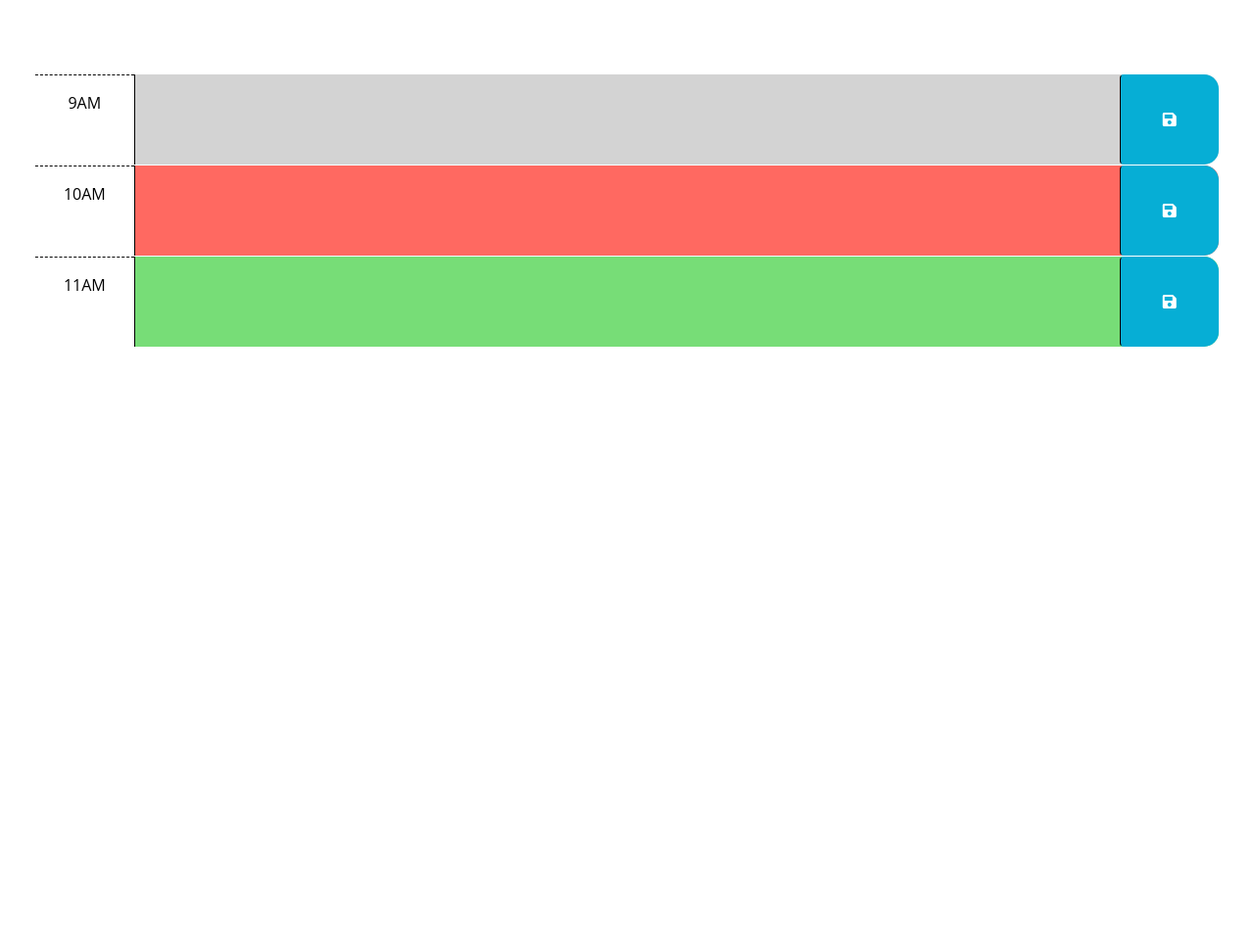
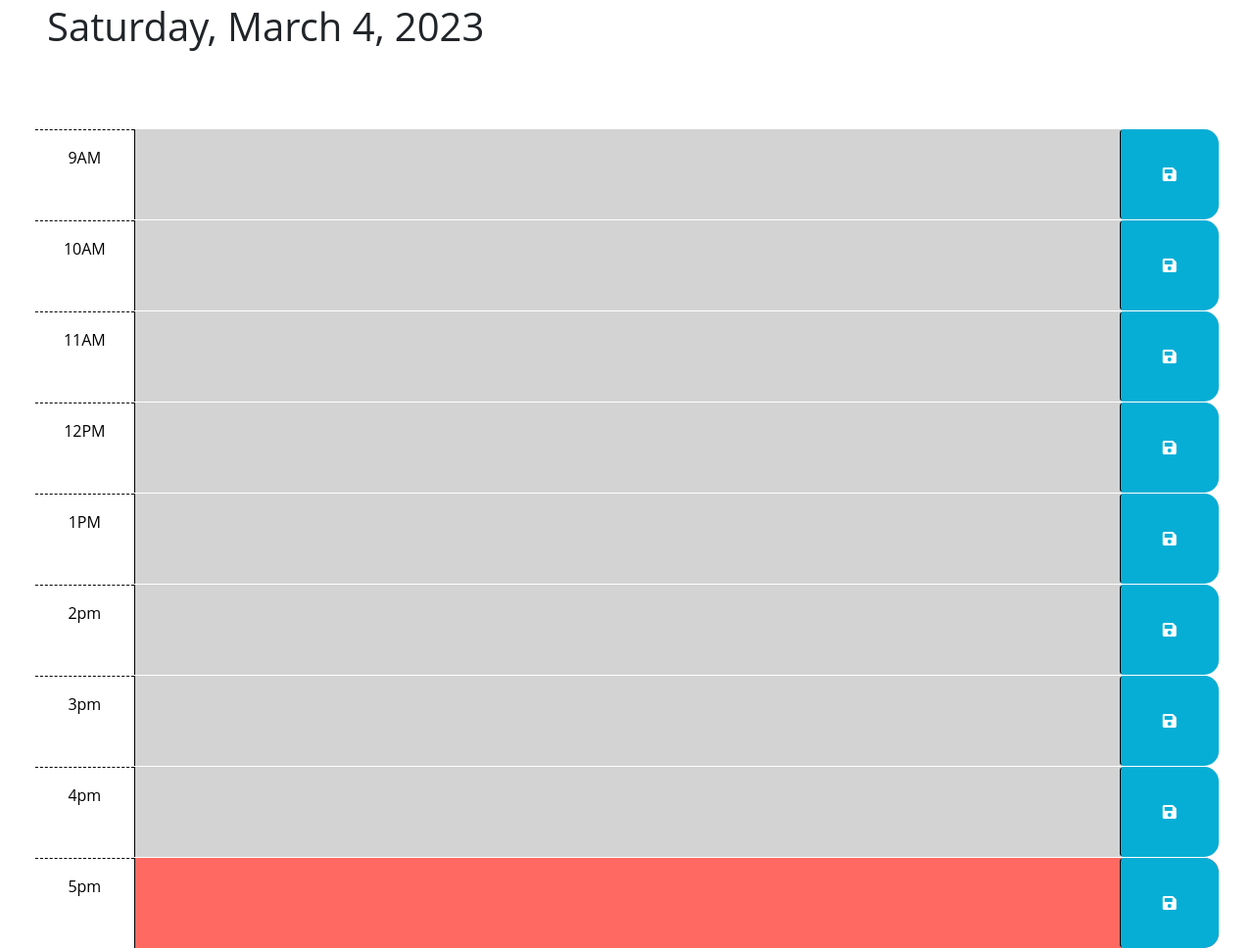
Before and after one commit to coding-boot-camp/crispy-octo-meme, a plain HTML site: page Develop/index.html in a window 1280 px wide. Shown: the part 176-1144 px from the top of the page at 98% size. Before the commit the page ends 800 px from the top, so only its background shows below. Drawn offline with nearby package versions, Linux system fonts and the light colour scheme.

Commit message:
added more time slots and fixed storage issues

```diff
--- a/Develop/index.html
+++ b/Develop/index.html
@@ -1,25 +1,15 @@
 <!DOCTYPE html>
 <html lang="en">
+
 <head>
   <meta charset="UTF-8" />
   <meta name="viewport" content="width=device-width, initial-scale=1.0" />
   <meta http-equiv="X-UA-Compatible" content="ie=edge" />
-    <link
-      href="https://cdn.jsdelivr.net/npm/bootstrap@5.1.3/dist/css/bootstrap.min.css"
-      rel="stylesheet"
-      integrity="sha384-1BmE4kWBq78iYhFldvKuhfTAU6auU8tT94WrHftjDbrCEXSU1oBoqyl2QvZ6jIW3"
-      crossorigin="anonymous"
-    />
-    <link
-      rel="stylesheet"
-      href="https://use.fontawesome.com/releases/v5.8.1/css/all.css"
-      integrity="sha384-50oBUHEmvpQ+1lW4y57PTFmhCaXp0ML5d60M1M7uH2+nqUivzIebhndOJK28anvf"
-      crossorigin="anonymous"
-    />
-    <link
-      href="https://fonts.googleapis.com/css2?family=Fira+Sans:wght@400;700&display=swap"
-      rel="stylesheet"
-    />
+  <link href="https://cdn.jsdelivr.net/npm/bootstrap@5.1.3/dist/css/bootstrap.min.css" rel="stylesheet"
+    integrity="sha384-1BmE4kWBq78iYhFldvKuhfTAU6auU8tT94WrHftjDbrCEXSU1oBoqyl2QvZ6jIW3" crossorigin="anonymous" />
+  <link rel="stylesheet" href="https://use.fontawesome.com/releases/v5.8.1/css/all.css"
+    integrity="sha384-50oBUHEmvpQ+1lW4y57PTFmhCaXp0ML5d60M1M7uH2+nqUivzIebhndOJK28anvf" crossorigin="anonymous" />
+  <link href="https://fonts.googleapis.com/css2?family=Fira+Sans:wght@400;700&display=swap" rel="stylesheet" />
   <link rel="stylesheet" href="style.css" />
   <title>Work Day Scheduler</title>
 </head>
@@ -42,7 +32,7 @@
         -->
 
     <!-- Example of a past time block. The "past" class adds a gray background color. -->
-      <div id="hour-9" class="row time-block past">
+    <div id="hour-9" class="row time-block">
       <div class="col-2 col-md-1 hour text-center py-3">9AM</div>
       <textarea class="col-8 col-md-10 description" rows="3"> </textarea>
       <button class="btn saveBtn col-2 col-md-1" aria-label="save">
@@ -51,7 +41,7 @@
     </div>
 
     <!-- Example of a present time block. The "present" class adds a red background color. -->
-      <div id="hour-10" class="row time-block present">
+    <div id="hour-10" class="row time-block">
       <div class="col-2 col-md-1 hour text-center py-3">10AM</div>
       <textarea class="col-8 col-md-10 description" rows="3"> </textarea>
       <button class="btn saveBtn col-2 col-md-1" aria-label="save">
@@ -60,8 +50,46 @@
     </div>
 
     <!-- Example of a future time block. The "future" class adds a green background color. -->
-      <div id="hour-11" class="row time-block future">
+    <div id="hour-11" class="row time-block">
       <div class="col-2 col-md-1 hour text-center py-3">11AM</div>
+      <textarea class="col-8 col-md-10 description" rows="3"> </textarea>
+      <button class="btn saveBtn col-2 col-md-1" aria-label="save">
+        <i class="fas fa-save" aria-hidden="true"></i>
+      </button>
+    </div>
+
+    <div id="hour-12" class="row time-block">
+      <div class="col-2 col-md-1 hour text-center py-3">12PM</div>
+      <textarea class="col-8 col-md-10 description" rows="3"> </textarea>
+      <button class="btn saveBtn col-2 col-md-1" aria-label="save">
+        <i class="fas fa-save" aria-hidden="true"></i>
+      </button>
+    </div> <div id="hour-13" class="row time-block">
+      <div class="col-2 col-md-1 hour text-center py-3">1PM</div>
+      <textarea class="col-8 col-md-10 description" rows="3"> </textarea>
+      <button class="btn saveBtn col-2 col-md-1" aria-label="save">
+        <i class="fas fa-save" aria-hidden="true"></i>
+      </button>
+    </div> <div id="hour-14" class="row time-block">
+      <div class="col-2 col-md-1 hour text-center py-3">2pm</div>
+      <textarea class="col-8 col-md-10 description" rows="3"> </textarea>
+      <button class="btn saveBtn col-2 col-md-1" aria-label="save">
+        <i class="fas fa-save" aria-hidden="true"></i>
+      </button>
+    </div> <div id="hour-15" class="row time-block">
+      <div class="col-2 col-md-1 hour text-center py-3">3pm</div>
+      <textarea class="col-8 col-md-10 description" rows="3"> </textarea>
+      <button class="btn saveBtn col-2 col-md-1" aria-label="save">
+        <i class="fas fa-save" aria-hidden="true"></i>
+      </button>
+    </div> <div id="hour-16" class="row time-block">
+      <div class="col-2 col-md-1 hour text-center py-3">4pm</div>
+      <textarea class="col-8 col-md-10 description" rows="3"> </textarea>
+      <button class="btn saveBtn col-2 col-md-1" aria-label="save">
+        <i class="fas fa-save" aria-hidden="true"></i>
+      </button>
+    </div> <div id="hour-17" class="row time-block">
+      <div class="col-2 col-md-1 hour text-center py-3">5pm</div>
       <textarea class="col-8 col-md-10 description" rows="3"> </textarea>
       <button class="btn saveBtn col-2 col-md-1" aria-label="save">
         <i class="fas fa-save" aria-hidden="true"></i>
@@ -71,9 +99,9 @@
 
   <script src="https://cdnjs.cloudflare.com/ajax/libs/jquery/3.2.1/jquery.min.js"></script>
   <script src="https://cdn.jsdelivr.net/npm/dayjs@1.11.3/dayjs.min.js"
-    integrity="sha256-iu/zLUB+QgISXBLCW/mcDi/rnf4m4uEDO0wauy76x7U="
-    crossorigin="anonymous"></script>
+    integrity="sha256-iu/zLUB+QgISXBLCW/mcDi/rnf4m4uEDO0wauy76x7U=" crossorigin="anonymous"></script>
 
   <script src="script.js"></script>
 </body>
+
 </html>
--- a/Develop/script.js
+++ b/Develop/script.js
@@ -1,10 +1,29 @@
 // Wrap all code that interacts with the DOM in a call to jQuery to ensure that
 // the code isn't run until the browser has finished rendering all the elements
 // in the html.
-$(function () {
-  // TODO: Add a listener for click events on the save button. This code should
-  // use the id in the containing time-block as a key to save the user input in
-  // local storage. HINT: What does `this` reference in the click listener
+var currentDateElement = $('<h1>');
+// Set the text content of the element to the current date string
+currentDateElement.text(dayjs().format('dddd, MMMM D, YYYY'));
+// Add the element to the header
+$('header').append(currentDateElement);
+$(function() {
+  var button = document.getElementById('my-button');
+  var saveBtn = document.getElementById('hour-9');
+
+  var date = dayjs();
+    var formattedDate = date.format('YYYY-MM-DDTHH:mm:ssZ[Z]');
+    console.log(formattedDate);
+
+$('.saveBtn').click(function() {
+  var userInput = $(this).siblings('textarea').val();
+  var timeBlockId = $(this).closest('.time-block').attr('id');
+  localStorage.setItem(timeBlockId, userInput);
+});
+
+
+
+
+  //HINT: What does `this` reference in the click listener
   // function? How can DOM traversal be used to get the "hour-x" id of the
   // time-block containing the button that was clicked? How might the id be
   // useful when saving the description in local storage?
@@ -20,4 +39,26 @@ $(function () {
   // attribute of each time-block be used to do this?
   //
   // TODO: Add code to display the current date in the header of the page.
+
+  var currentHour = dayjs().hour();
+
+  $('.time-block').each(function() {
+    var timeBlockHour = parseInt($(this).attr("id").split("-")[1]);
+    if (timeBlockHour < currentHour) {
+      $(this).addClass('past').removeClass('present future');
+    } else if (timeBlockHour === currentHour) {
+      $(this).addClass('present').removeClass('past future');
+    } else {
+      $(this).addClass('future').removeClass('past present');
+    }
+  });
+
+  $('.time-block').each(function() {
+    var timeBlockId = $(this).attr('id');
+    var userInput = localStorage.getItem(timeBlockId);
+    $(this).find('textarea').val(userInput);
+  });
+
+
+
 });
```
Lines whose indentation alone changed are shown as unchanged.
